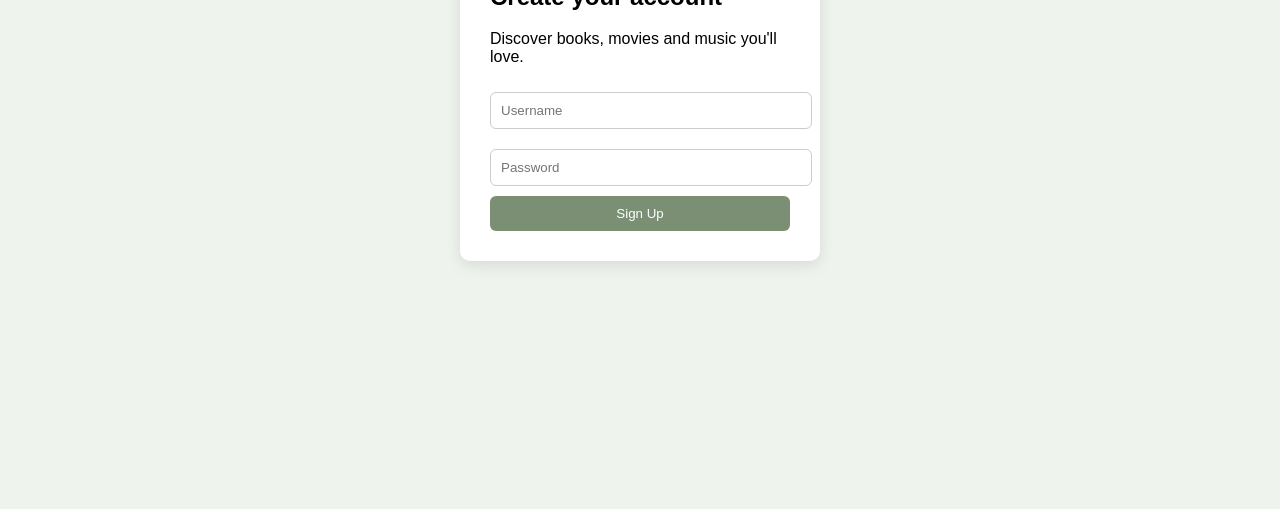
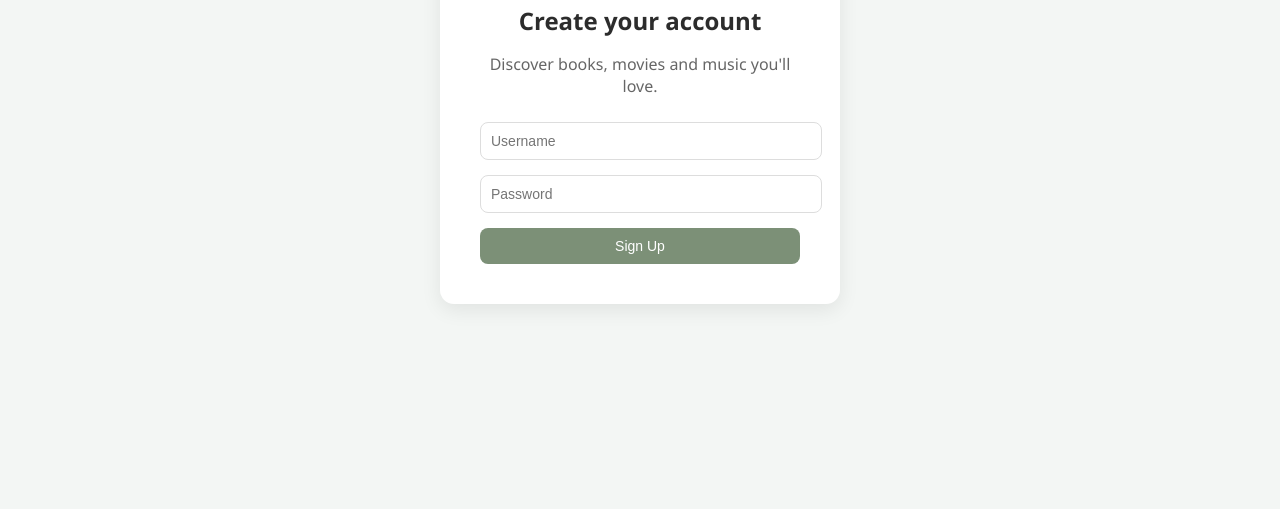
Before and after one commit to Madeeha786/hobbyfinder, a plain HTML site: page frontend/signup.html in a window 1280 px wide. Shown: the part 291-800 px from the top of the page. Drawn offline with Linux system fonts and the light colour scheme.

Commit message:
ui improvement1

```diff
--- a/frontend/signup.html
+++ b/frontend/signup.html
@@ -2,21 +2,70 @@
 <html>
 
 <head>
-    <title>HobbyFinder</title>
+<title>HobbyFinder - Sign Up</title>
 <link rel="stylesheet" href="styles.css">
+
+<style>
+
+.signup-container{
+height:100vh;
+display:flex;
+justify-content:center;
+align-items:center;
+}
+
+.signup-card{
+background:white;
+padding:40px;
+border-radius:14px;
+box-shadow:0px 6px 20px rgba(0,0,0,0.08);
+width:320px;
+text-align:center;
+}
+
+.signup-card h2{
+margin-bottom:10px;
+}
+
+.signup-card p{
+color:#666;
+margin-bottom:25px;
+}
+
+.signup-card input{
+width:100%;
+padding:10px;
+margin-bottom:15px;
+border-radius:8px;
+border:1px solid #ddd;
+font-size:14px;
+}
+
+.signup-card button{
+width:100%;
+}
+
+.logo{
+font-size:22px;
+font-weight:600;
+margin-bottom:20px;
+color:#7c9077;
+}
+
+</style>
+
 </head>
 
 <body>
 
-<div class="header">
-    🌿 HobbyFinder
-</div>
+<div class="signup-container">
 
-<div class="container">
+<div class="signup-card">
 
-    <div class="card">
+<div class="logo">🌿 HobbyFinder</div>
 
 <h2>Create your account</h2>
+
 <p>Discover books, movies and music you'll love.</p>
 
 <input id="username" placeholder="Username">
@@ -36,30 +85,53 @@ async function signup(){
 const username = document.getElementById("username").value;
 const password = document.getElementById("password").value;
 
+if(!username || !password){
+
+alert("Please fill all fields");
+return;
+
+}
+
+try{
+
 const res = await fetch("http://localhost:5000/api/users/register",{
+
 method:"POST",
+
 headers:{
 "Content-Type":"application/json"
 },
-body: JSON.stringify({
-username: username,
-password: password
+
+body:JSON.stringify({
+username:username,
+password:password
 })
+
 });
 
 const data = await res.json();
 
-console.log("Server response:", data);   // DEBUG LINE
+console.log("Server response:",data);
 
-localStorage.setItem("user_id", data._id);
+/* store user id */
 
-console.log("Stored user_id:", localStorage.getItem("user_id"));  // DEBUG
+localStorage.setItem("user_id",data._id);
 
-window.location.href = "interests.html";
+/* go to interests page */
+
+window.location.href="interests.html";
+
+}catch(err){
+
+console.error(err);
+alert("Signup failed");
+
+}
 
 }
 
 </script>
 
 </body>
+
 </html>
--- a/frontend/styles.css
+++ b/frontend/styles.css
@@ -1,51 +1,72 @@
 body{
-    font-family: Arial, sans-serif;
-    background:#eef3ed;
-    margin:0;
+font-family: 'Segoe UI', sans-serif;
+margin:0;
+background:#f3f6f4;
+color:#2c2c2c;
 }
 
 .header{
-    background:#7A8F73;
-    color:white;
-    padding:20px;
-    text-align:center;
-    font-size:24px;
+background:#7c9077;
+color:white;
+padding:18px;
+font-size:22px;
+font-weight:600;
+display:flex;
+justify-content:space-between;
+align-items:center;
 }
 
 .container{
-    width:100%;
-    height:80vh;
-    display:flex;
-    justify-content:center;
-    align-items:center;
+max-width:1100px;
+margin:auto;
+padding:30px;
+}
+
+button{
+background:#7c9077;
+color:white;
+border:none;
+padding:10px 18px;
+border-radius:8px;
+cursor:pointer;
+font-size:14px;
+}
+
+button:hover{
+background:#6b7e66;
 }
 
 .card{
-    background:white;
-    padding:30px;
-    border-radius:10px;
-    box-shadow:0px 4px 15px rgba(0,0,0,0.1);
-    width:300px;
+background:white;
+border-radius:14px;
+padding:20px;
+box-shadow:0px 4px 15px rgba(0,0,0,0.08);
+margin-bottom:20px;
 }
 
-input{
-    width:100%;
-    padding:10px;
-    margin:10px 0;
-    border-radius:6px;
-    border:1px solid #ccc;
+.recommend-grid{
+display:grid;
+grid-template-columns:repeat(auto-fill,minmax(250px,1fr));
+gap:20px;
 }
 
-button{
-    background:#7A8F73;
-    color:white;
-    border:none;
-    padding:10px;
-    width:100%;
-    border-radius:6px;
-    cursor:pointer;
+.recommend-card{
+background:white;
+padding:20px;
+border-radius:14px;
+box-shadow:0px 5px 16px rgba(0,0,0,0.08);
+transition:0.2s;
 }
 
-button:hover{
-    background:#5e7059;
+.recommend-card:hover{
+transform:translateY(-5px);
 }
+
+.recommend-card h3{
+margin:0;
+}
+
+.recommend-card p{
+color:#666;
+margin-top:6px;
+}
```
Also changed, not shown: frontend/chatbot.html (+20 -0 lines), frontend/dashboard.html (+9 -2 lines). Lines whose indentation alone changed are shown as unchanged.
